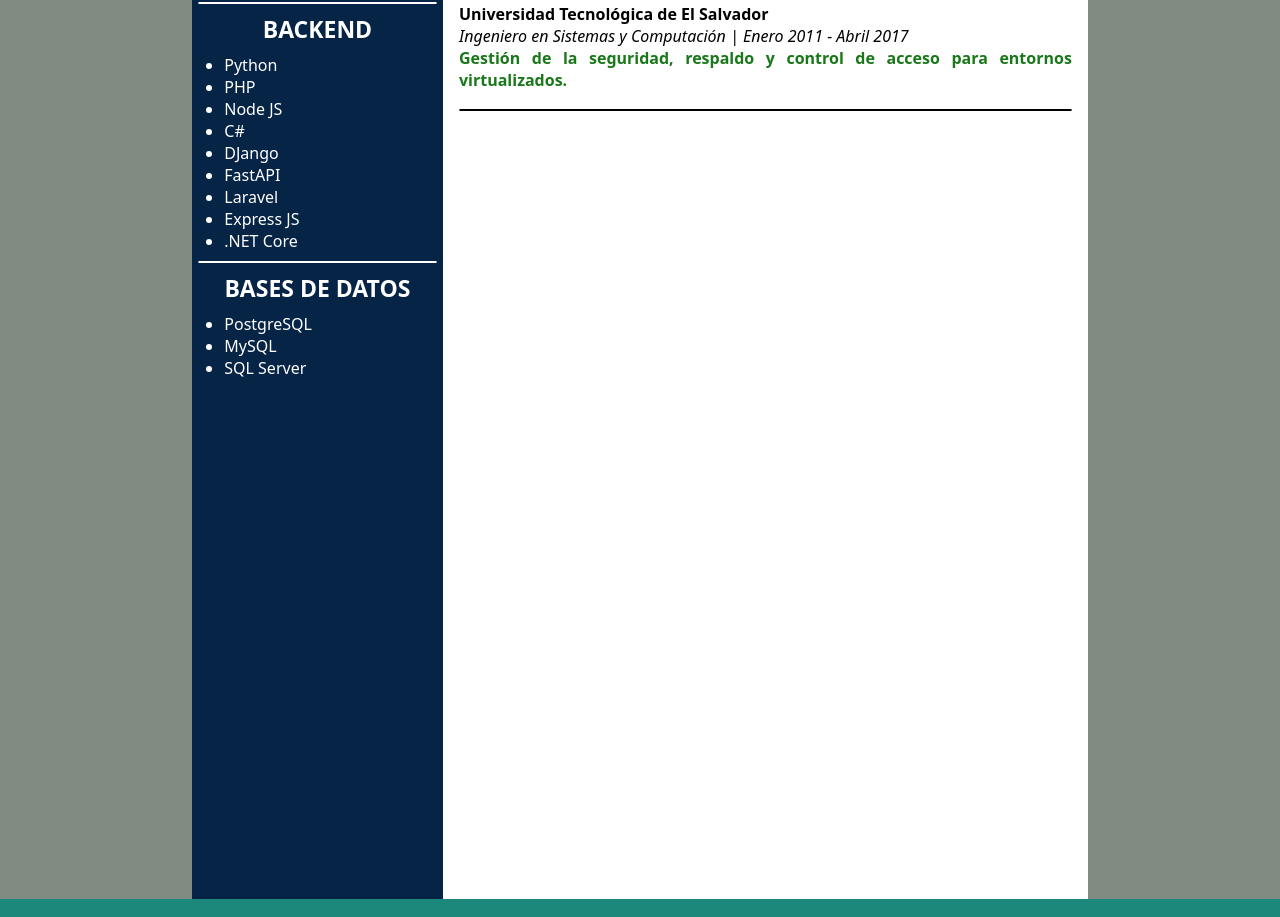
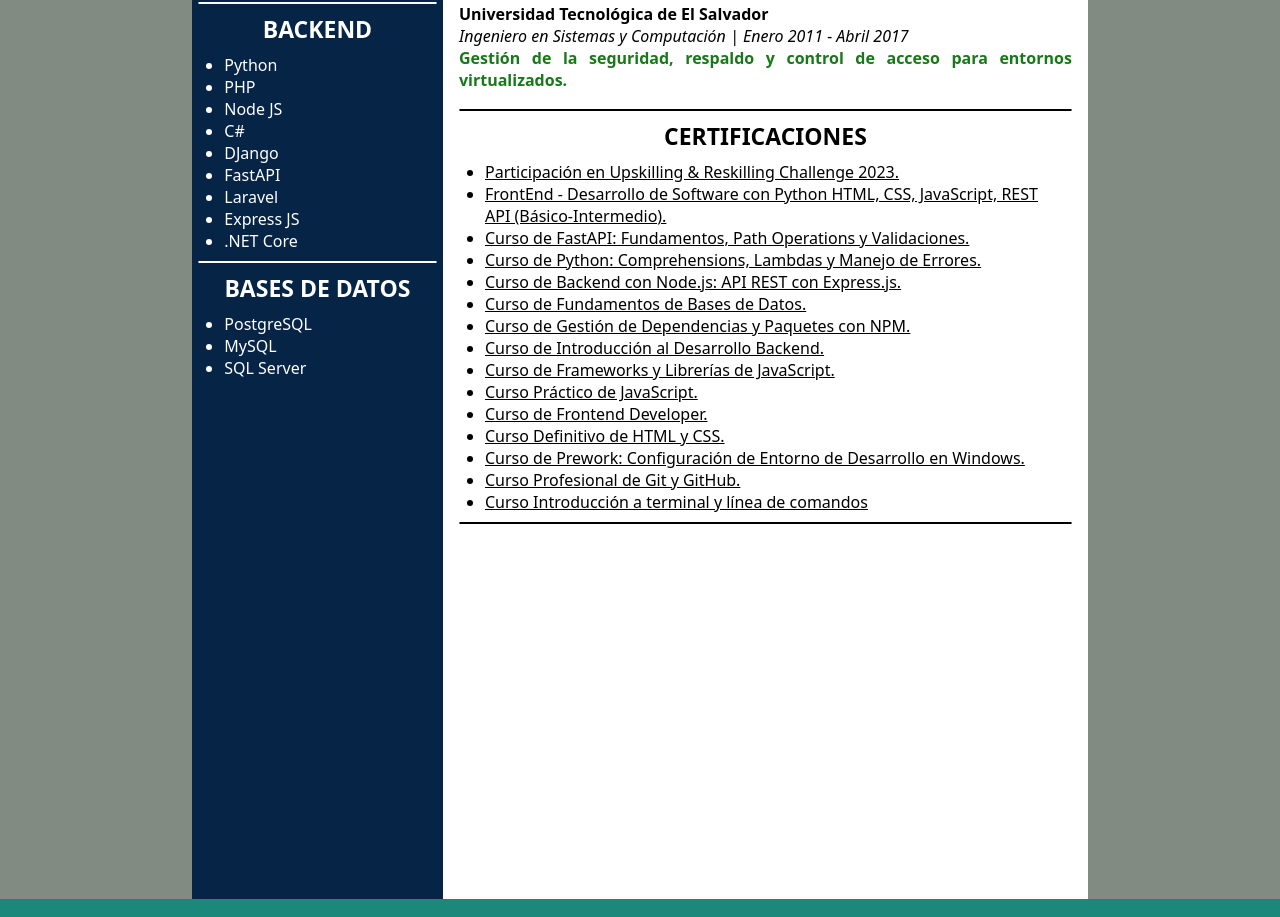
Before and after one commit to Isaac953/curriculum_isaac, a Next.js app: page / in a window 1280 px wide. Shown: the part 1620-2537 px from the top of the page. Built offline with nearby package versions, Linux system fonts and the light colour scheme.

Commit message:
CV_21: Componente de certificaciones completo

```diff
--- a/src/app/components/Main.js
+++ b/src/app/components/Main.js
@@ -13,6 +13,7 @@ import { Education } from "./cards/08_education/Education";
 import { Frontend } from "./cards/09_frontend/Frontend";
 import { Backend } from "./cards/10_backend/Backend";
 import { Database } from "./cards/11_database/Database";
+import { Certifications } from "./cards/12_certifications/Certifications";
 
 export const Main = () => {
   // const [height, setHeight] = useState(0);
@@ -89,6 +90,8 @@ export const Main = () => {
           <hr className="hr-bg margint"></hr>
           <Education />
           <hr className="hr-bg"></hr>
+          <Certifications />
+          <hr className="hr-bg"></hr>
         </section>
       </section>
     </main>
--- /dev/null
+++ b/src/app/components/cards/12_certifications/Certifications.js
@@ -0,0 +1,103 @@
+import React from "react";
+import "./Certifications.scss";
+import Link from "next/link";
+
+export const Certifications = () => {
+  const title = "CERTIFICACIONES";
+  let certificationsData = [
+    {
+      id: 1,
+      description: "Participación en Upskilling & Reskilling Challenge 2023.",
+      url: "https://drive.google.com/file/d/1dlpsuHHu4DY4rXNr0_dhZHl6ePREi1U8/view",
+    },
+    {
+      id: 2,
+      description:
+        "FrontEnd - Desarrollo de Software con Python HTML, CSS, JavaScript, REST API (Básico-Intermedio).",
+        url: "https://drive.google.com/file/d/1SFcCbNofUhiDVillBQuoJFjtVLq999nT/view",
+    },
+    {
+      id: 3,
+      description:
+        "Curso de FastAPI: Fundamentos, Path Operations y Validaciones.",
+        url: "https://drive.google.com/file/d/1DcZAZomeCNWx4KWstYmODPtltZOJUxT9/view",
+    },
+    {
+      id: 4,
+      description:
+        "Curso de Python: Comprehensions, Lambdas y Manejo de Errores.",
+        url: "https://drive.google.com/file/d/1n7zcSMAPv9rNgcerlukdTiTY_cnu6xWe/view",
+    },
+    {
+      id: 5,
+      description: "Curso de Backend con Node.js: API REST con Express.js.",
+      url: "https://drive.google.com/file/d/12YNpZ418z3jzJQlvYFs48AFkmnNw2VfU/view",
+    },
+    {
+      id: 6,
+      description: "Curso de Fundamentos de Bases de Datos.",
+      url: "https://drive.google.com/file/d/1pE7KdlTeizkukVtanK6wKN4yor6pgJKK/view",
+    },
+    {
+      id: 7,
+      description: "Curso de Gestión de Dependencias y Paquetes con NPM.",
+      url: "https://drive.google.com/file/d/1t19_cvKPAUheD3iGxaaTWSQWem3hSzfc/view",
+    },
+    {
+      id: 8,
+      description: "Curso de Introducción al Desarrollo Backend.",
+      url: "https://drive.google.com/file/d/1A-Z7tS4b5IKn1H185lPR2e-ukaBo9aZK/view",
+    },
+    {
+      id: 9,
+      description: "Curso de Frameworks y Librerías de JavaScript.",
+      url: "https://drive.google.com/file/d/1ZMCBCqYYpW2XlgZ5YvFNr7uB_rMFJRkW/view",
+    },
+    {
+      id: 10,
+      description: "Curso Práctico de JavaScript.",
+      url: "https://drive.google.com/file/d/13CpW0yiit_tZsBVFzlg8uSFISatJI35F/view",
+    },
+    {
+      id: 11,
+      description: "Curso de Frontend Developer.",
+      url: "https://drive.google.com/file/d/1rD6r83Mr0QCFLSrIKUhXln-Np5YTIAHm/view",
+    },
+    {
+      id: 12,
+      description: "Curso Definitivo de HTML y CSS.",
+      url: "https://drive.google.com/file/d/1Kl2E_y2ZRLEFLRSo0h53gsJZrMxtyMfb/view",
+    },
+    {
+      id: 13,
+      description:
+        "Curso de Prework: Configuración de Entorno de Desarrollo en Windows.",
+        url: "https://drive.google.com/file/d/1W5HMQ5qFupiys9ksdophrvuCN-0_HRmW/view",
+    },
+    {
+      id: 14,
+      description: "Curso Profesional de Git y GitHub.",
+      url: "https://drive.google.com/file/d/1-7hiuUlIqJSPQBVjoAR0EnjBqvVlW6-d/view",
+    },
+    {
+        id: 15,
+        description: "Curso Introducción a terminal y línea de comandos",
+        url: "https://drive.google.com/file/d/1yiZG6-HjwJ9gY0Lrt_TFMrpPG4E7-53i/view",
+      },
+  ];
+  return (
+    <section className="certificationscard">
+      <h2 className="certificationscard__title">{title}</h2>
+      <ul className="certificationscard__list">
+        {certificationsData.map((item) => (
+          <li key={item.id} className="certificationscard__list--item">
+          <Link href={{ pathname: item.url }}
+                className="item__linkb"
+                target="_blank"
+                title={item.description}>{item.description}</Link>
+          </li>
+        ))}
+      </ul>
+    </section>
+  );
+};
--- /dev/null
+++ b/src/app/components/cards/12_certifications/Certifications.scss
@@ -0,0 +1,58 @@
+@import "/src/app/styles/Flex.scss";
+@import "/src/app/styles/Colors.scss";
+@import "/src/app/styles/MainCards.scss";
+
+.certificationscard {
+  @include flex-column;
+  @include cards;
+  &__title {
+    @include subtitles;
+  }
+  &__list {
+    width: inherit;
+    @include flex-column;
+    list-style: disc;
+    align-items: flex-start;
+    margin-left: 26px;
+    &--item {
+      @include description;
+      .item__linkb {
+        cursor: pointer;
+        text-decoration: underline;
+        color: $textColor2;
+        @include flex-row;
+        @include description;
+      }
+    }
+  }
+}
+
+/* Start Media Queries Screens 768px and 1023px */
+@media screen and (min-width: 768px) and (max-width: 1023px) {
+  .certificationscard {
+    &__list {
+      margin-left: 20px;
+    }
+  }
+}
+
+/* End Media Queries Screens 768px and 1023px */
+
+/* Start Media Queries Screens 767px */
+@media screen and (max-width: 767px) {
+  .certificationscard {
+    &__list {
+      margin-left: 14px;
+    }
+  }
+}
+
+/* End Media Queries Screens 767px */
+
+@media print {
+  .certificationscard {
+    &__list {
+      margin-left: 24px;
+    }
+  }
+}
```
Also changed, not shown: 1 other file (tests, documents, lock files or other folders).
